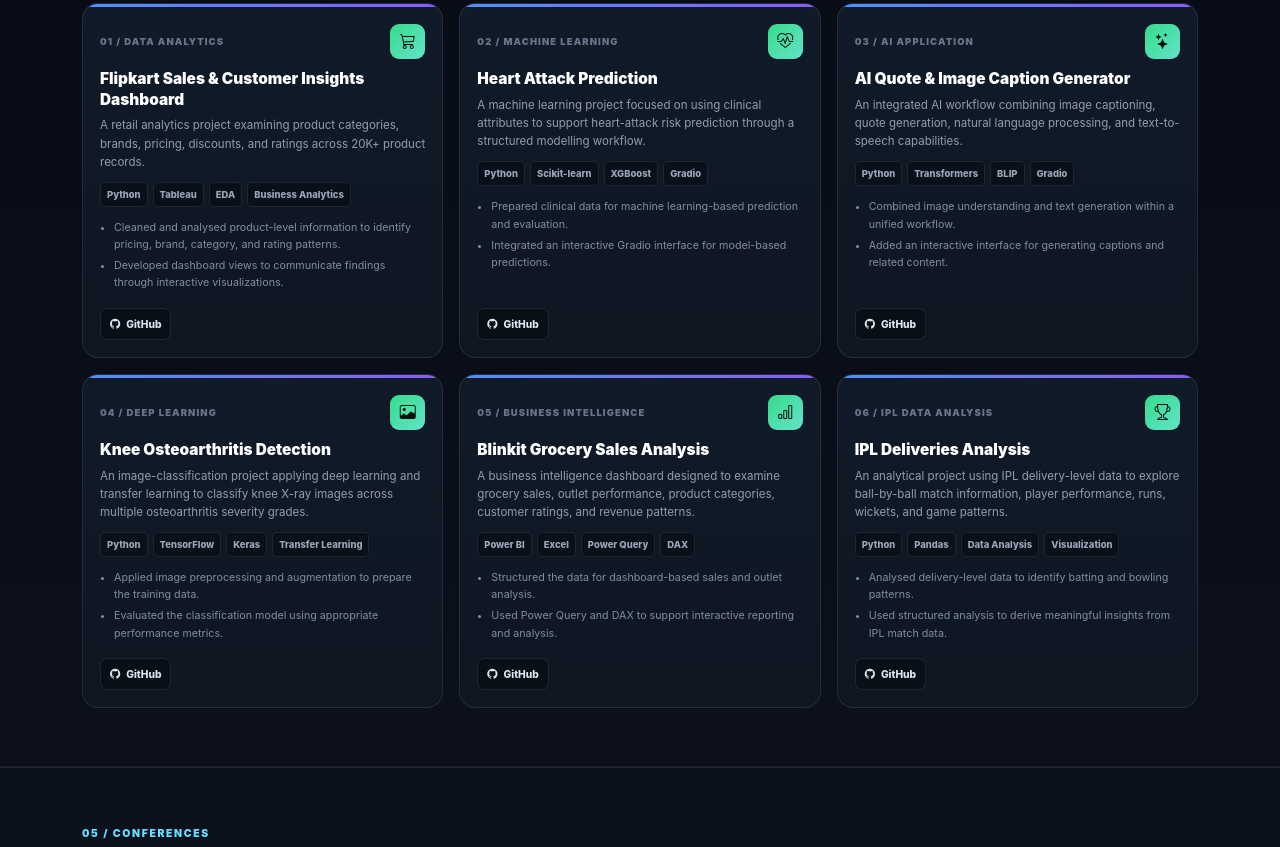
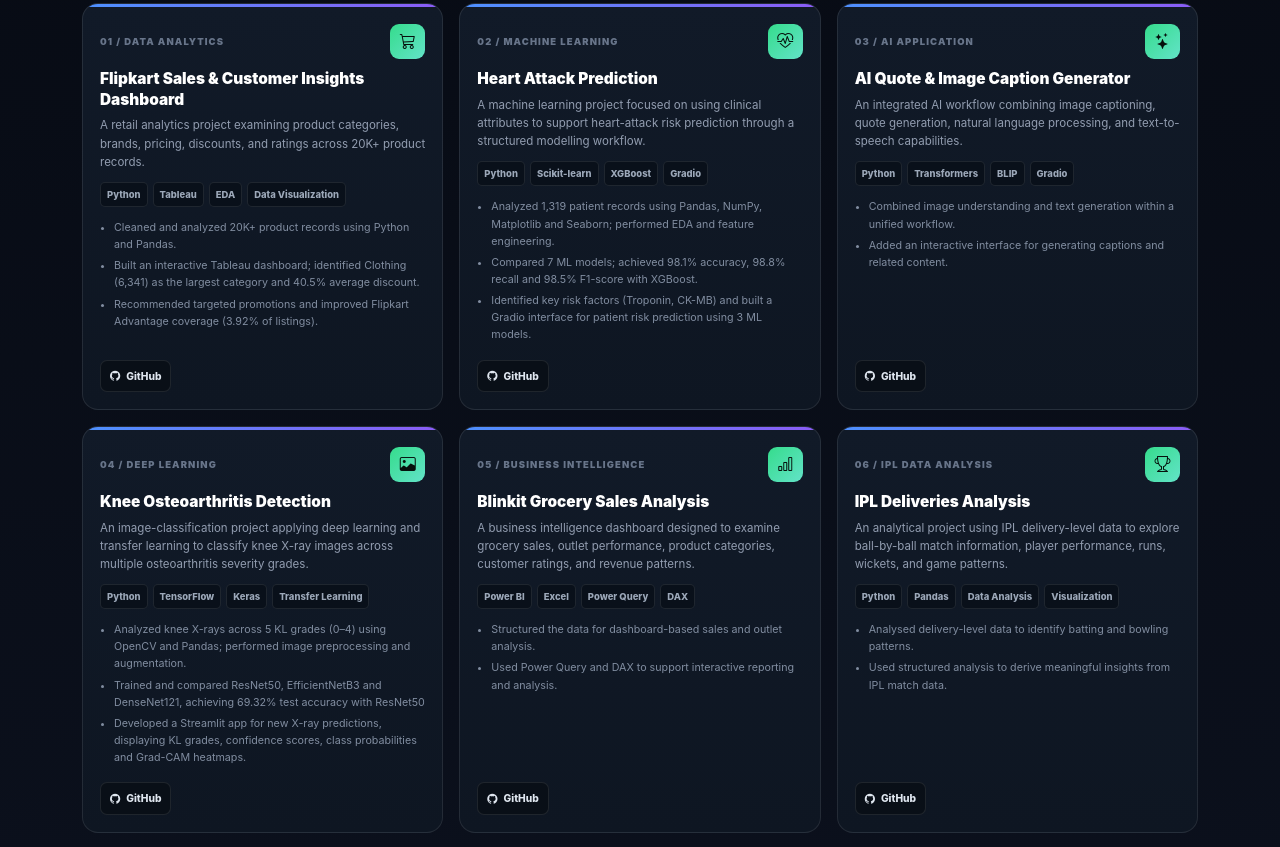
Before and after one commit to Madhubala69/Madhubala.github.io, a plain HTML site: page index.html in a window 1280 px wide. Shown: the part 2792-3639 px from the top of the page. Drawn offline with nearby package versions, Linux system fonts and the light colour scheme.

Commit message:
Add files via upload

```diff
--- a/index.html
+++ b/index.html
@@ -3115,7 +3115,7 @@
                   <span class="project-tag">Python</span>
                   <span class="project-tag">Tableau</span>
                   <span class="project-tag">EDA</span>
-                  <span class="project-tag">Business Analytics</span>
+                  <span class="project-tag">Data Visualization</span>
 
                 </div>
 
@@ -3123,13 +3123,15 @@
                 <ul class="project-points">
 
                   <li>
-                    Cleaned and analysed product-level information to identify
-                    pricing, brand, category, and rating patterns.
+                    Cleaned and analyzed 20K+ product records using Python and Pandas.
                   </li>
 
                   <li>
-                    Developed dashboard views to communicate findings
-                    through interactive visualizations.
+                    Built an interactive Tableau dashboard; identified Clothing (6,341) as the largest category and 40.5% average discount.
+                  </li>
+
+                  <li>
+                    Recommended targeted promotions and improved Flipkart Advantage coverage (3.92% of listings).
                   </li>
 
                 </ul>
@@ -3209,13 +3211,15 @@
                 <ul class="project-points">
 
                   <li>
-                    Prepared clinical data for machine learning-based
-                    prediction and evaluation.
+                    Analyzed 1,319 patient records using Pandas, NumPy, Matplotlib and Seaborn; performed EDA and feature engineering.
                   </li>
 
                   <li>
-                    Integrated an interactive Gradio interface for
-                    model-based predictions.
+                    Compared 7 ML models; achieved 98.1% accuracy, 98.8% recall and 98.5% F1-score with XGBoost.
+                  </li>
+
+                  <li>
+                    Identified key risk factors (Troponin, CK-MB) and built a Gradio interface for patient risk prediction using 3 ML models.
                   </li>
 
                 </ul>
@@ -3381,13 +3385,16 @@
                 <ul class="project-points">
 
                   <li>
-                    Applied image preprocessing and augmentation
-                    to prepare the training data.
+                    Analyzed knee X-rays across 5 KL grades (0–4) using OpenCV and Pandas; performed image preprocessing and augmentation.
                   </li>
 
                   <li>
-                    Evaluated the classification model using
-                    appropriate performance metrics.
+                    Trained and compared ResNet50, EfficientNetB3 and DenseNet121, achieving 69.32% test accuracy with ResNet50
+                  </li>
+
+                  <li>
+                    Developed a Streamlit app for new X-ray predictions, displaying KL grades, confidence scores, class probabilities and Grad-CAM
+                    heatmaps.
                   </li>
 
                 </ul>
@@ -3763,20 +3770,17 @@
 
 
               <li>
-                Cleaned, analysed, and visualized
-                time-series datasets using Python.
+                <b>Waste Bin Analytics: </b>Analyzed 11,041 sensor records; performed preprocessing, EDA and visualization, and applied Linear Regression to predict bin fill levels. Achieved 94–98% reported accuracy across individual bins, identifying overfitting.
               </li>
 
 
               <li>
-                Performed exploratory data analysis and
-                developed predictive models to identify trends.
+                <b>Mining Analytics:</b> Analyzed 737K+ flotation plant records, examining iron/silica feed, process parameters and concentrate quality; applied regression models to predict silica impurities. Achieved below 70% reported performance, identifying underfitting.
               </li>
 
 
               <li>
-                Improved data quality through preprocessing
-                and feature engineering.
+                <b>Loan Analytics:</b>Processed 40K loan applicant records using financial and demographic attributes; performed EDA and trained Multiple Linear Regression to predict loan amounts. Obtained a 39% reported accuracy score, identifying underfitting and the need for model improvement.
               </li>
 
 
```
Also changed, not shown: 1 other file.
